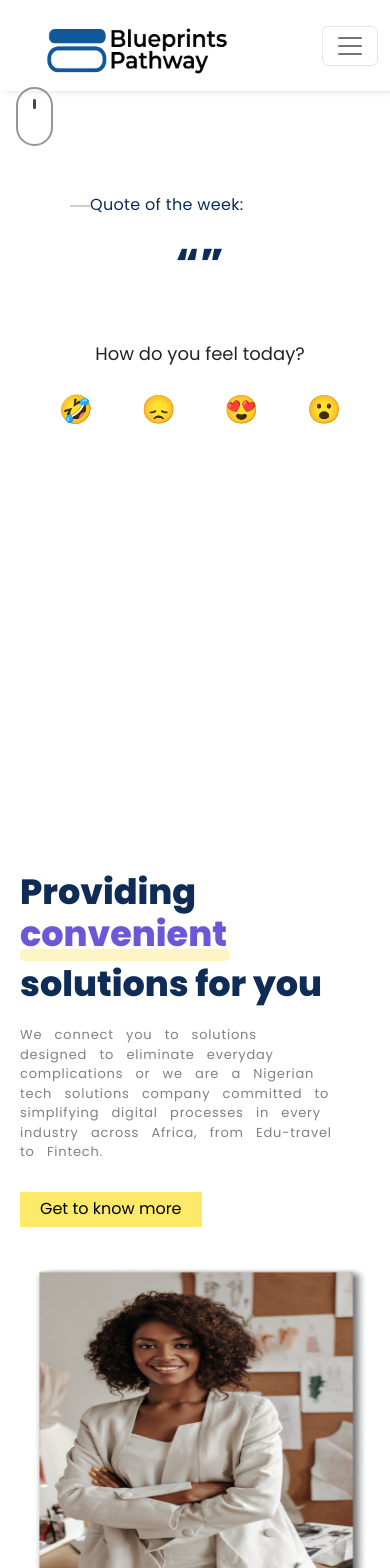
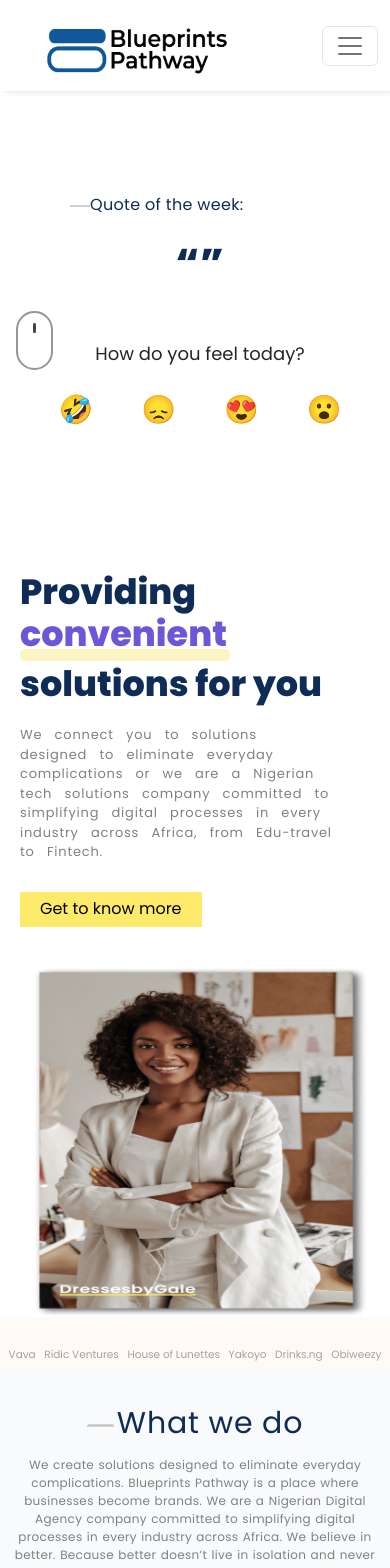
Before and after one commit to iamlimo/blueprint-webpage, a React (Create React App) app: page / in a window 390 px wide. Shown: the top 1568 px of the page. Built offline with nearby package versions, Linux system fonts and the light colour scheme; no server answers.

Commit message:
thursday commit

```diff
--- a/src/components/intro/intro.css
+++ b/src/components/intro/intro.css
@@ -76,7 +76,8 @@ color: #0E2C55;
 #scroll-down {
   position:relative;
   right: 0;
-  bottom: 0;
+  bottom: 0em;
+  top: 12em;
   margin-top: -270px;
   left: 10em;
   width: 34px;
@@ -175,7 +176,7 @@ background-size: 1050px;
 
 .intro-bottom{
   background-color: rgba(255, 138, 0, 0.04);
-  margin-top: 60px;
+  margin-top: 0px;
   margin-bottom: -17px;
 }
 .span-div{
@@ -262,7 +263,8 @@ width: 70%;
 #scroll-down {
   position:relative;
   right: 0;
-  bottom: 6em;
+  bottom: 0em;
+  top: 10em;
   left: 5em;
   width: 34px;
   height: 55px;
@@ -288,8 +290,8 @@ align-items: center; */
 .landing-top{
   position: relative;
   font-family: poppins;
- padding: 20px 20px 20px 20px;
- margin: 150px 0px 0px 0px;
+ padding: 0px 20px 20px 20px;
+ margin: -90px 0px 0px 0px;
  width: 100vw;
 }
 
@@ -321,6 +323,7 @@ width: 50vw;
 .right-side{
   width: 100vw;
   position: absolute;
+  margin-top: -190px;
 }
 .intro-pic{
   width: 300px;
@@ -375,7 +378,8 @@ width: 50vw;
   #scroll-down {
     position:relative;
     right: 0;
-    bottom: 5em;
+    bottom: 0em;
+    top: 9em;
     left: 1em;
     width: 34px;
     height: 55px;
@@ -391,6 +395,10 @@ width: 50vw;
     margin: 0px 0px 0px 0px;
   }
 
+  .modal-content{
+    margin-top: 150px;
+  }
+
   .intro-top{
   display: flex;
   flex-direction: column;
@@ -401,7 +409,7 @@ width: 50vw;
   .landing-top{
     font-family: poppins;
    padding: 20px 10px 20px 20px;
-   margin: 150px 0px 0px 0px;
+   margin: -150px 0px 0px 0px;
    width: 100%;
   }
 
```
